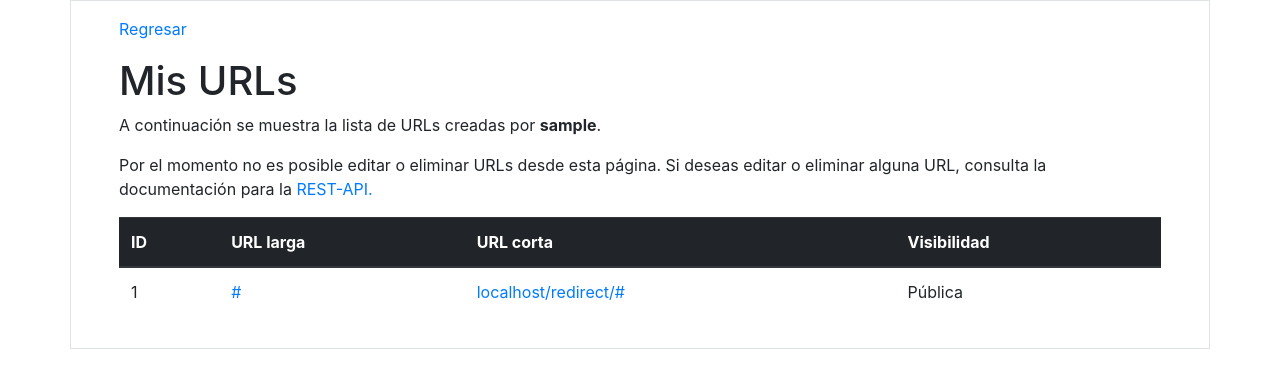
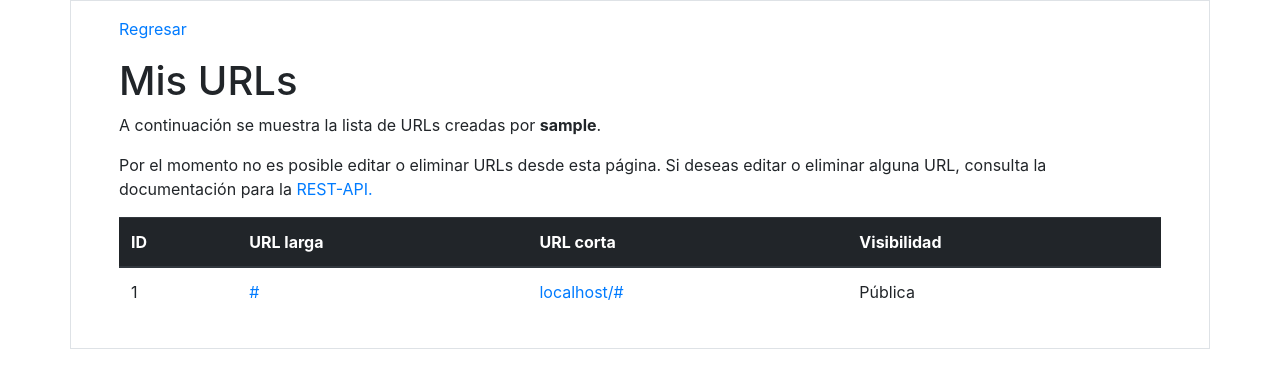
Before and after one commit to vdae2304/shorturl, a Django app: page /my-urls/ in a window 1280 px wide. Shown: the top 388 px of the page. Run offline with Django 4.2, Linux system fonts and the light colour scheme; a user stored in the database is signed in; tables that the repository leaves empty hold one stand-in row (values such as "Sample post"); some libraries are stand-ins or nearby versions.

Commit message:
Update short url path

```diff
--- a/app/rest_api.py
+++ b/app/rest_api.py
@@ -60,7 +60,7 @@ def GET(request):
             response.append({
                 'id': item.id,
                 'long_url': item.long_url,
-                'short_url': request.get_host() + "/redirect/" + item.short_url,
+                'short_url': request.get_host() + "/" + item.short_url,
                 'creator': creator,
                 'is_private': item.is_private,
                 'allow_list': [],
@@ -79,7 +79,7 @@ def GET(request):
             response.append({
                 'id': item.id,
                 'long_url': item.long_url,
-                'short_url': request.get_host() + "/redirect/" + item.short_url,
+                'short_url': request.get_host() + "/" + item.short_url,
                 'creator': creator,
                 'is_private': item.is_private,
                 'allow_list': allow_list,
@@ -161,7 +161,7 @@ def POST(request):
             response.append({
                 'id': entry.id,
                 'long_url': long_url,
-                'short_url': request.get_host() + "/redirect/" + short_url,
+                'short_url': request.get_host() + "/" + short_url,
                 'is_private': is_private,
                 'allow_list': allow_list
             })
--- a/app/templates/my_urls.html
+++ b/app/templates/my_urls.html
@@ -33,7 +33,7 @@
                         <a href="{{ url.long_url}}">{{ url.long_url}}</a>
                     </td>
                     <td scope="col">
-                        <a href="http://{{ host }}/redirect/{{ url.short_url}}">{{ host }}/redirect/{{ url.short_url}}</a>
+                        <a href="http://{{ host }}/{{ url.short_url}}">{{ host }}/{{ url.short_url}}</a>
                     </td>
                     {% if url.is_private %}
                     <td scope="col">Privada</td>
--- a/shorturl/urls.py
+++ b/shorturl/urls.py
@@ -28,7 +28,7 @@ urlpatterns = [
     path('sign-up/', views.signUpView, name='Sign up user'),
     path('register/', views.registerView, name='Register new user'),
     path('my-urls/', views.myURLSView, name='See created URLs'),
-    path('redirect/<str:short_url>', views.redirectView, name='Redirect to long URL'),
+    path('<str:short_url>', views.redirectView, name='Redirect to long URL'),
     # Rest-API.
     path('api/', rest_api.makeURL, name='Rest-API'),
     path('api/<int:id>', rest_api.editURL, name='Rest-API'),
```
